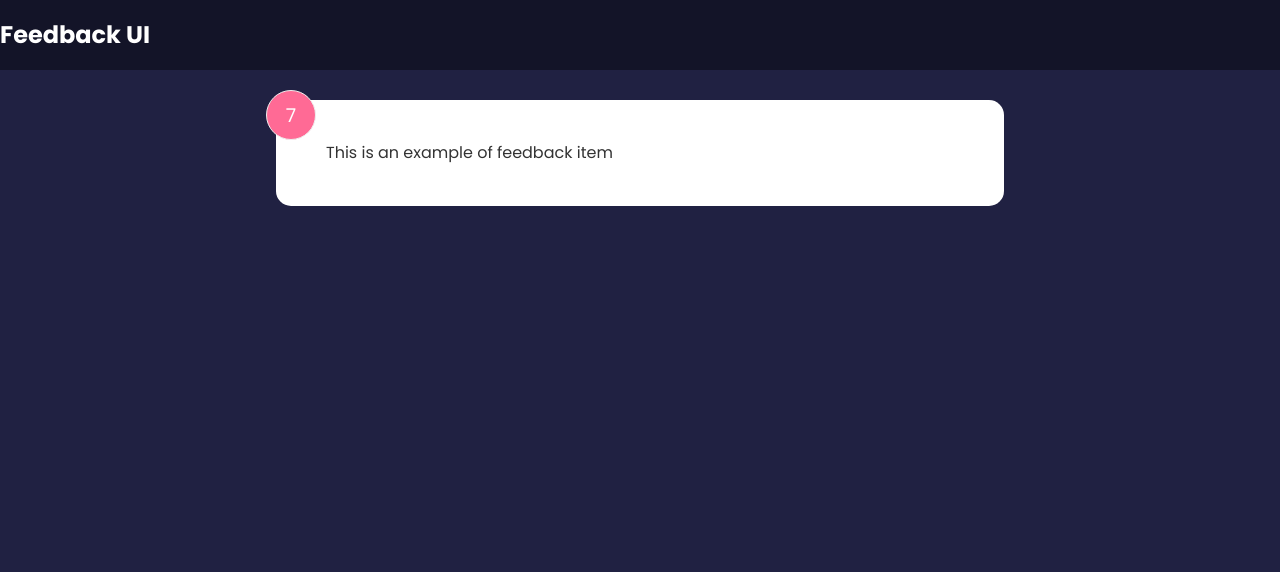
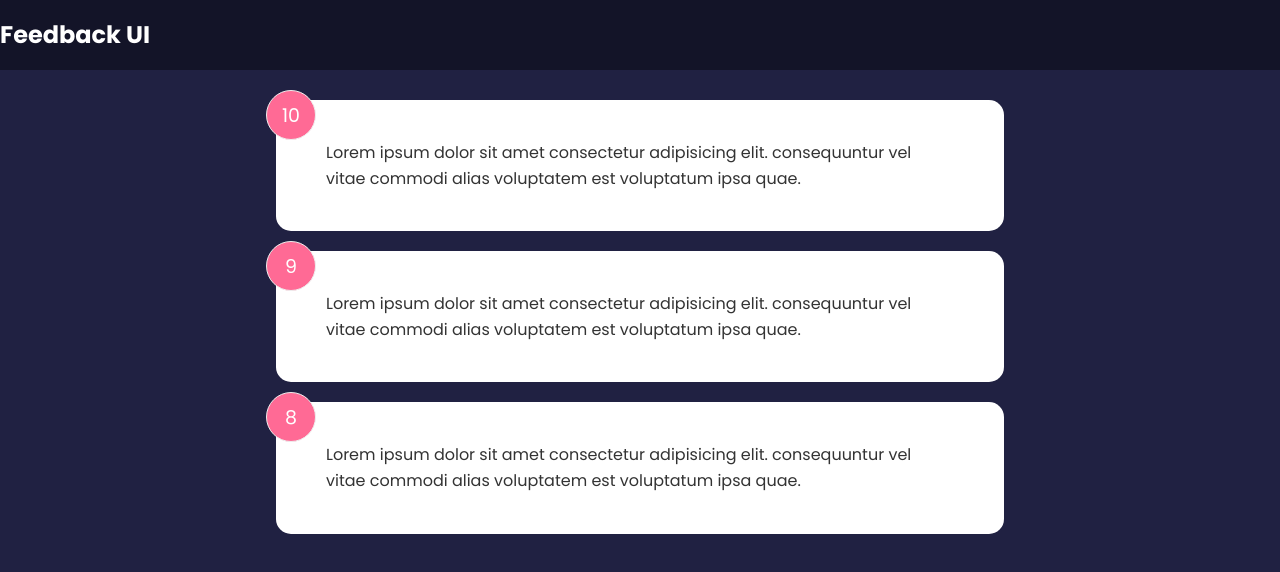
Before and after one commit to MrJanHorak/feedback-app-react-practice, a React (Create React App) app: page / in a window 1280 px wide. Shown: the top 572 px of the page. Built offline with nearby package versions, Linux system fonts and the light colour scheme.

Commit message:
add FeedBackList component

```diff
--- a/src/App.js
+++ b/src/App.js
@@ -1,25 +1,25 @@
 import { useState } from "react";
 import Header from "./components/Header";
-import FeedbackItem from "./components/FeedbackItem";
+import FeedBackList from "./components/FeedBackList";
+import FeedBackData from "./data/FeedBackData";
 import PropTypes from "prop-types";
 
 function App() {
-  const [feedback, setFeedback] = useState()
+  const [feedback, setFeedback] = useState(FeedBackData);
   return (
     <>
       <Header />
       <div className="container">
-        <FeedbackItem />
+        <FeedBackList feedback={feedback} />
       </div>
     </>
   );
 }
 
-
 Header.defaultProps = {
   text: "Feedback UI",
-  bgColor: 'rgba(0,0,0,0.4)',
-  textColor: '#ff6a9'
+  bgColor: "rgba(0,0,0,0.4)",
+  textColor: "#ff6a9",
 };
 
 Header.propTypes = {
--- /dev/null
+++ b/src/components/FeedBackItem.jsx
@@ -0,0 +1,11 @@
+function FeedBackItem({item}) {
+
+  return (
+    <div className="card">
+      <div className="num-display">{item.rating}</div>
+      <div className="text-display">{item.text}</div>
+    </div>
+  );
+}
+
+export default FeedBackItem;
--- /dev/null
+++ b/src/components/FeedBackList.jsx
@@ -0,0 +1,18 @@
+import React from "react";
+import FeedBackItem from "./FeedBackItem";
+
+function FeedBackList({ feedback }) {
+  if (!feedback || feedback.length === 0) {
+    return <p>No Feedback Yet</p>;
+  }
+  console.log(feedback);
+  return (
+    <div className="feedback-list">
+      {feedback.map((item) => (
+        <FeedBackItem key={item.id} item={item} />
+      ))}
+    </div>
+  );
+}
+
+export default FeedBackList;
--- a/src/components/FeedbackItem.jsx
+++ /dev/null
@@ -1,15 +0,0 @@
-import React, { useState } from "react";
-
-function FeedbackItem() {
-  const [rating, setRating] = useState(7);
-  const [text, setText] = useState("This is an example of feedback item");
-
-  return (
-    <div className="card">
-      <div className="num-display">{rating}</div>
-      <div className="text-display">{text}</div>
-    </div>
-  );
-}
-
-export default FeedbackItem;
--- a/src/data/FeedBackData.js
+++ b/src/data/FeedBackData.js
@@ -1,4 +1,4 @@
-const FeedbackData = [
+const FeedBackData = [
   {
     id: 1,
     rating: 10,
@@ -16,4 +16,4 @@
   },
 ]
 
-export default FeedbackData
+export default FeedBackData
```
